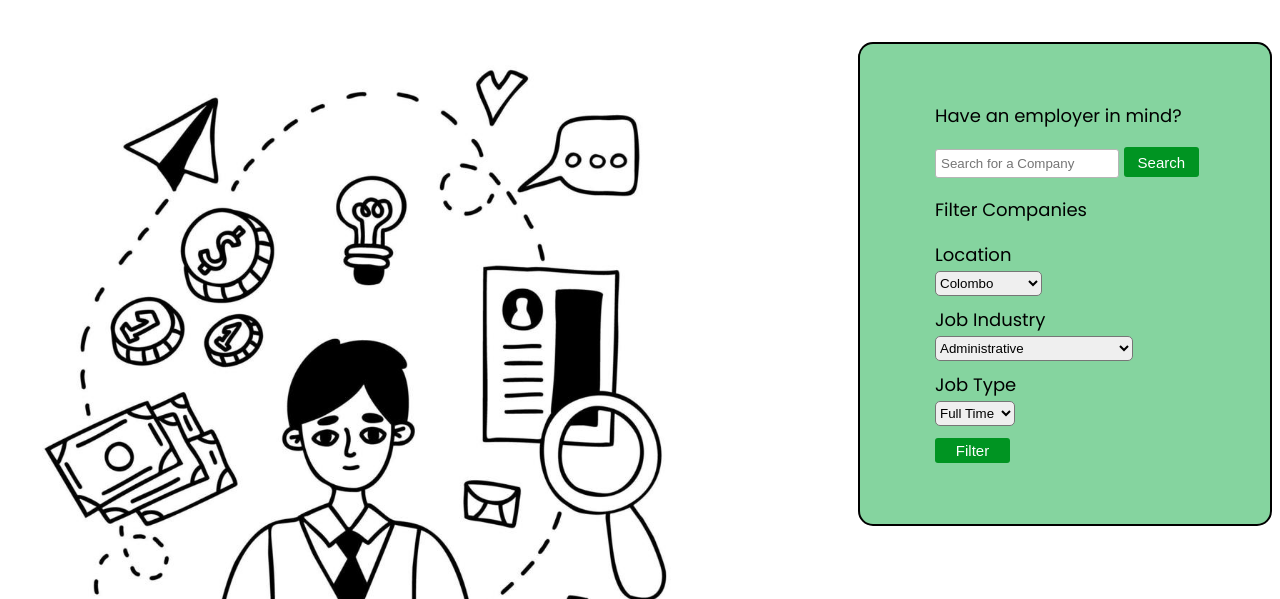
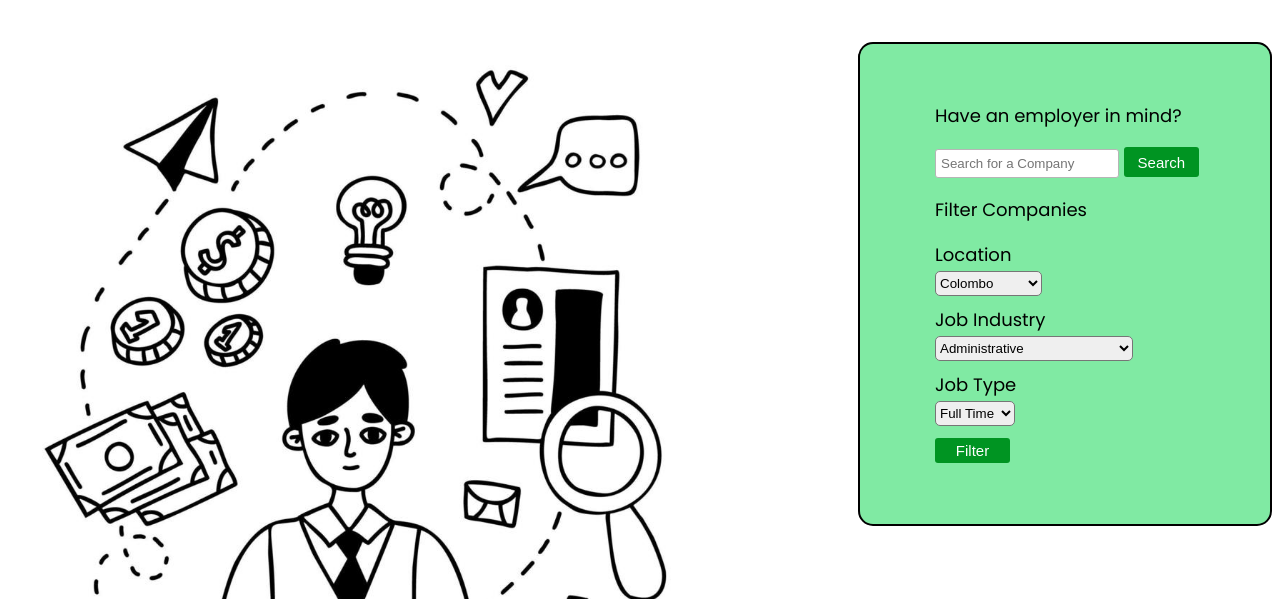
Before and after one commit to iSiRaH/JobSearchPro, a plain HTML site: page Companies.html in a window 1280 px wide. Shown: the part 201-800 px from the top of the page. Drawn offline with Linux system fonts and the light colour scheme.

Commit message:
Update companies.css

```diff
--- a/styles/companies.css
+++ b/styles/companies.css
@@ -37,7 +37,7 @@
     padding-left:75px;
     padding-top:40px;
     padding-bottom:40px;
-    background-color:rgba(12,170,65,0.5);
+    background-color:rgba(2, 213, 72, 0.5);
     font-size:18px;
     font-family:'poppins';
 }
```
